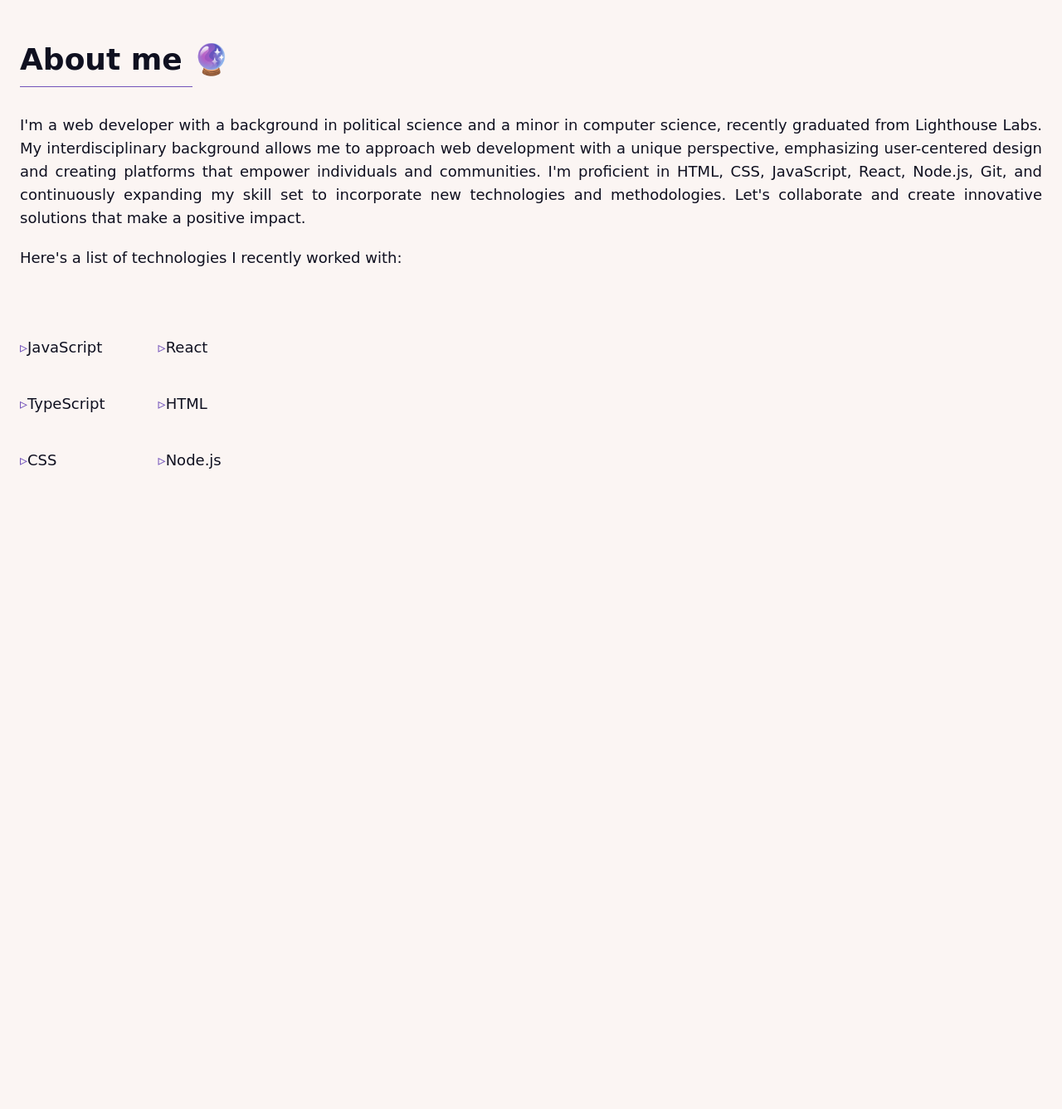
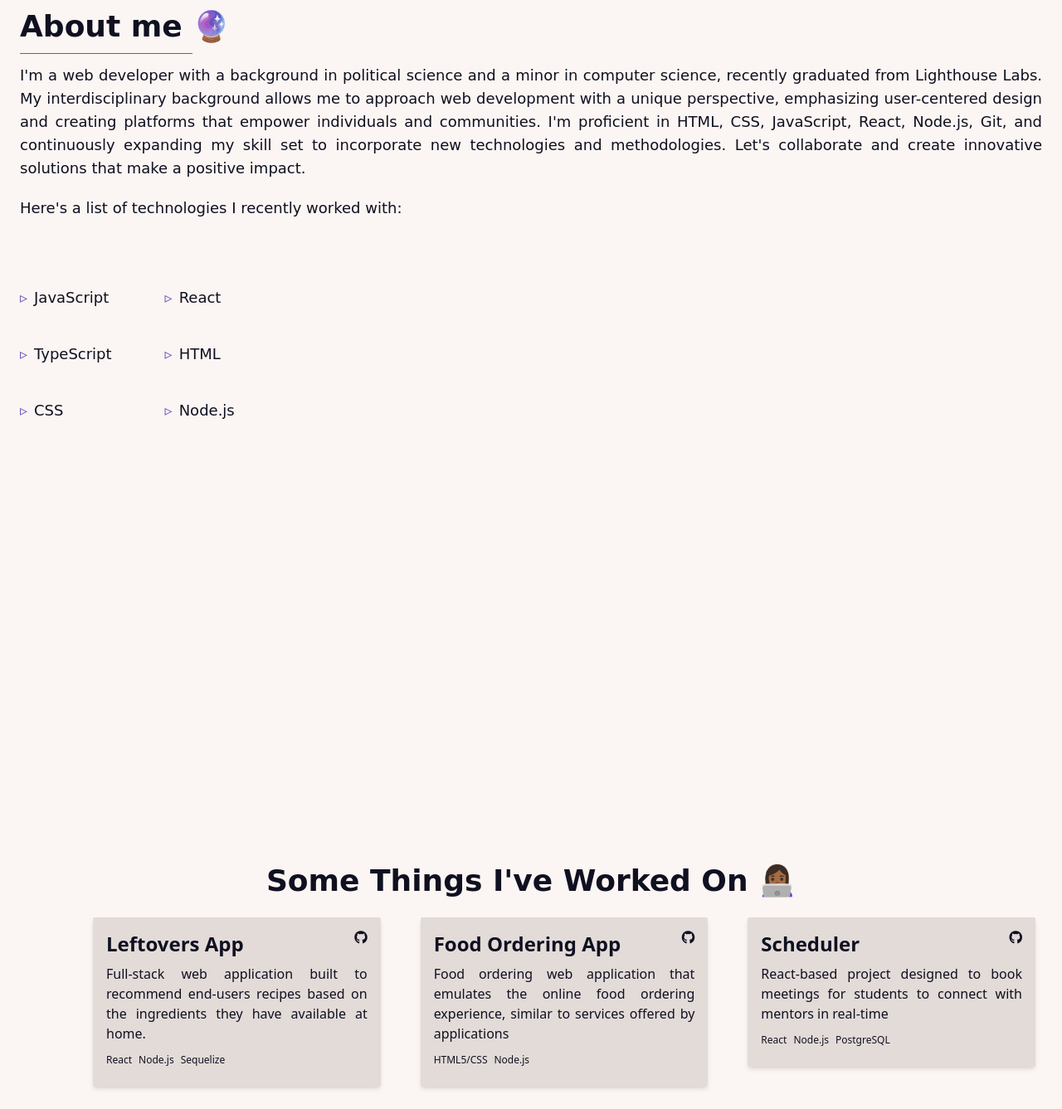
Before and after one commit to hibaqw/hibaq-portfolio, a website: page src/index.html in a window 1280 px wide. Shown: the part 860-2197 px from the top of the page at 83% size. Before the commit the page ends 1557 px from the top, so only its background shows below. Drawn offline with nearby package versions, Linux system fonts and the light colour scheme; a web font is replaced by a local one.

Commit message:
added project section and contact section

```diff
--- a/src/index.html
+++ b/src/index.html
@@ -32,7 +32,7 @@
           <span class="block max-w-0 group-hover:max-w-full transition-all duration-500 h-1 bg-orchid"></span>
         </a>
         <!-- menu item #2 -->
-        <a href="#projects" class="group hover:text-violet transition duration-300">Projects
+        <a href="#project" class="group hover:text-violet transition duration-300">Projects
           <span class="block max-w-0 group-hover:max-w-full transition-all duration-500 h-1 bg-orchid"></span>
         </a>
         <!-- menu item #3 -->
@@ -58,7 +58,7 @@
       </div>
   </nav>
   <!--Hero section -->
-  <section id="hero" class="mb-80">
+  <section id="hero" class="mb-32">
     <!-- Container for image -->
     <div
       class="container mx-auto px-6 flex flex-col-reverse items-center space-y-10 md:flex-row md:space-y-0 md:space-x-10 lg:space-x-20">
@@ -87,10 +87,9 @@
     </div>
   </section>
   <!-- about section -->
-  <section id="about" class="mb-5">
-    <!-- header -->
-    <div class="container mx-auto px-6 flex space-y-10 md:space-y-0 md:space-x-10 lg:space-x-20">
-      <div class="flex items-center md:w-1/2">
+  <section id="about" class="mb-32 flex justify-center h-full">
+    <div class="container mx-auto px-6 flex justify-center items-center space-y-10 md:space-y-0 md:space-x-10 lg:space-x-20">
+      <div class="font-display text-lg text-plum dark:text-snow text-center flex flex-col">
         <div class=" flex flex-col">
           <div>
             <h2
@@ -99,12 +98,6 @@
           </div>
           <div class="mx-auto md:w-52 md:mx-0 border-b border-b-violet dark:border-b-orchid my-3"></div>
         </div>
-      </div>
-    </div>
-  </section>
-  <section id="about-content" class="mb-32">
-    <div class="container mx-auto px-6 flex items-center space-y-10 md:space-y-0 md:space-x-10 lg:space-x-20">
-      <div class="font-display text-lg text-plum dark:text-snow text-center">
         <p class="text-justify">
           I'm a web developer with a background in political science and a minor in computer science, recently graduated
           from Lighthouse Labs. My interdisciplinary background allows me to approach web development with a unique
@@ -118,17 +111,121 @@
         </p>
         <div class="flex justify-start">
           <ul class="grid grid-cols-2 gap-x-16 gap-y-10 mt-20 overflow-hidden text-left">
-            <li class="before:content-['▹'] before:relative before:dark:text-orchid before:text-violet">JavaScript</li>
-            <li class="before:content-['▹'] before:relative before:dark:text-orchid before:text-violet">React</li>
-            <li class="before:content-['▹'] before:relative before:dark:text-orchid before:text-violet">TypeScript</li>
-            <li class="before:content-['▹'] before:relative before:dark:text-orchid before:text-violet">HTML</li>
-            <li class="before:content-['▹'] before:relative before:dark:text-orchid before:text-violet">CSS</li>
-            <li class="before:content-['▹'] before:relative before:dark:text-orchid before:text-violet">Node.js</li>
+            <li class="before:content-['▹'] before:relative before:mr-2 before:dark:text-orchid before:text-violet">JavaScript</li>
+            <li class="before:content-['▹'] before:relative before:mr-2 before:dark:text-orchid before:text-violet">React</li>
+            <li class="before:content-['▹'] before:relative before:mr-2 before:dark:text-orchid before:text-violet">TypeScript</li>
+            <li class="before:content-['▹'] before:relative before:mr-2 before:dark:text-orchid before:text-violet">HTML</li>
+            <li class="before:content-['▹'] before:relative before:mr-2 before:dark:text-orchid before:text-violet">CSS</li>
+            <li class="before:content-['▹'] before:relative before:mr-2 before:dark:text-orchid before:text-violet">Node.js</li>
           </ul>
         </div>
       </div>
   </section>
+  <!-- project section -->
+  <section  id="project" class=" flex justify-center text-plum dark:text-plum-gray mt-16 px-6 h-full mb-32">
+      <div class="container mx-auto px-6 flex flex-col space-y-10 md:space-y-0 justify-center md:space-x-10 lg:space-x-20 items-center ">
+        <h2
+          class="font-display text-xl text-plum dark:text-snow font-bold text-center md:text-2xl lg:text-3xl xl:text-4xl">
+          Some Things I've Worked On 👩🏾‍💻</h2>
 
+      <div class="container mx-auto p-6 grid grid-cols-1 md:grid-cols-3 gap-12">
+        <!-- project card #1 -->
+        <a href="https://github.com/hibaqw/Leftovers-App">
+          <div
+            class=" group col-span-1 flex flex-col dark:bg-indigo-gray bg-creamy-beige p-4 rounded-sm hover:scale-110 shadow-md">
+            <div class="flex flex-wrap justify-between group-hover:text-violet group-hover:dark:text-orchid">
+              <h2 class="mb-2 font-bold text-2xl">
+                Leftovers App
+              </h2>
+              <i class="fa-brands fa-github"></i>
+            </div>
+            <p class="text-md text-justify">
+              Full-stack web application built to recommend end-users recipes based on the ingredients they have
+              available
+              at home.
+            </p>
+            <div class="flex flex-wrap mt-auto pt-3 text-xs group-hover:text-violet group-hover:dark:text-orchid">
+              <p class="mr-2 mb-2">React</p>
+              <p class="mr-2 mb-2">Node.js</p>
+              <p class="mr-2 mb-2">Sequelize</p>
+            </div>
+          </div>
+        </a>
+        <!-- project card #2 -->
+        <a href="https://github.com/hibaqw/food-ordering-Group5">
+          <div
+            class=" group col-span-1 flex flex-col dark:bg-indigo-gray bg-creamy-beige p-4 rounded-sm hover:scale-110 shadow-md">
+            <div class="flex flex-wrap justify-between group-hover:text-violet group-hover:dark:text-orchid">
+              <h2 class="mb-2 font-bold text-2xl">
+                Food Ordering App
+              </h2>
+              <i class="fa-brands fa-github"></i>
+            </div>
+            <p class="text-md text-justify">
+              Food ordering web application that emulates the online food ordering experience, similar to services
+              offered by applications
+            </p>
+            <div class="flex flex-wrap mt-auto pt-3 text-xs group-hover:text-violet group-hover:dark:text-orchid">
+              <p class="mr-2 mb-2">HTML5/CSS</p>
+              <p class="mr-2 mb-2">Node.js</p>
+            </div>
+          </div>
+        </a>
+        <!-- project card #3 -->
+        <a href="https://github.com/hibaqw/scheduler">
+          <div
+            class=" group col-span-1 flex flex-col dark:bg-indigo-gray bg-creamy-beige p-4 rounded-sm hover:scale-110 shadow-md">
+            <div class="flex flex-wrap justify-between group-hover:text-violet group-hover:dark:text-orchid">
+              <h2 class="mb-2 font-bold text-2xl">
+                Scheduler
+              </h2>
+              <i class="fa-brands fa-github"></i>
+            </div>
+            <p class="text-md text-justify">
+              React-based project designed to book meetings for students to connect with mentors in real-time
+            </p>
+            <div class="flex flex-wrap mt-auto pt-3 text-xs group-hover:text-violet group-hover:dark:text-orchid">
+              <p class="mr-2 mb-2">React</p>
+              <p class="mr-2 mb-2">Node.js</p>
+              <p class="mr-2 mb-2">PostgreSQL</p>
+            </div>
+          </div>
+        </a>
+      </div>
+      </div>
+  </section>
+  <!-- contacts section -->
+  <section id="contact" class="bg-creamy-beige dark:bg-indigo-gray h-full flex items-center text-plum dark:text-snow">
+    <!-- header -->
+    <div class="container mx-auto px-6">
+      <div class="flex flex-col items-center">
+        <h2 class="font-display text-xl font-bold text-center md:text-left md:text-2xl lg:text-3xl xl:text-4xl mb-5">
+          Let's Connect 🙇🏾‍♀️</h2>
+        <p class="text-center w-1/2 leading-loose">
+          Hello and welcome! I'm excited to connect with you.
+          If you have any questions, suggestions, or would like to discuss web development, please feel free to reach
+          out.
+          I look forward to hearing from you and exploring potential collaborations. Let's create something amazing
+          together!
+        </p>
+        <div class=" mt-10 text-3xl flex">
+          <div class="mx-5">
+            <a href="https://www.linkedin.com/in/hibaq-warsame/">
+              <i class=" hover:text-violet hover:dark:text-orchid fa-brands fa-linkedin"></i>
+            </a>
+          </div>
+          <div class="mx-5">
+            <a href="https://github.com/hibaqw">
+              <i class=" hover:text-violet hover:dark:text-orchid fa-brands fa-github"></i>
+            </a>
+          </div>
+        </div>
+      </div>
+    </div>
+  </section>
+  <footer class=" w-full relative bg-gray-beige text-snow dark:bg-plum-gray dark:text-snow m-auto p-4 text-center text-l">
+    <p>Designed and developed with love ❤️ Hibaq Warsame</p>
+  </footer>
   <script src="../js/app.js"></script>
 </body>
 
--- a/src/input.css
+++ b/src/input.css
@@ -5,3 +5,11 @@
 .display-none {
   @apply hidden;
 }
+
+html, body{
+  height: 100%;
+  min-height: 100%;
+}
+html{
+  scroll-behavior: smooth;
+}
--- a/tailwind.config.js
+++ b/tailwind.config.js
@@ -13,10 +13,19 @@ module.exports = {
       "violet-dark": "#2f195f",
       "plum": "#0f1020",
       "purple-light": "#efc3f5",
-      "purple-gray":"#4E3A5F"
+      "purple-gray":"#4E3A5F",
+      "creamy-beige":"#E3DBD8",
+      "gray-beige":"#D6CBCB",
+      "plum-gray":"#494A71",
+      "indigo-gray":"#1E1F36"
 
     },
-    extend: {},
+    extend: {
+      padding: {
+        '1/2': '50%',
+        full: '100%',
+      }
+    },
   },
   plugins: [],
 }
```
Also changed, not shown: dist/output.css.
